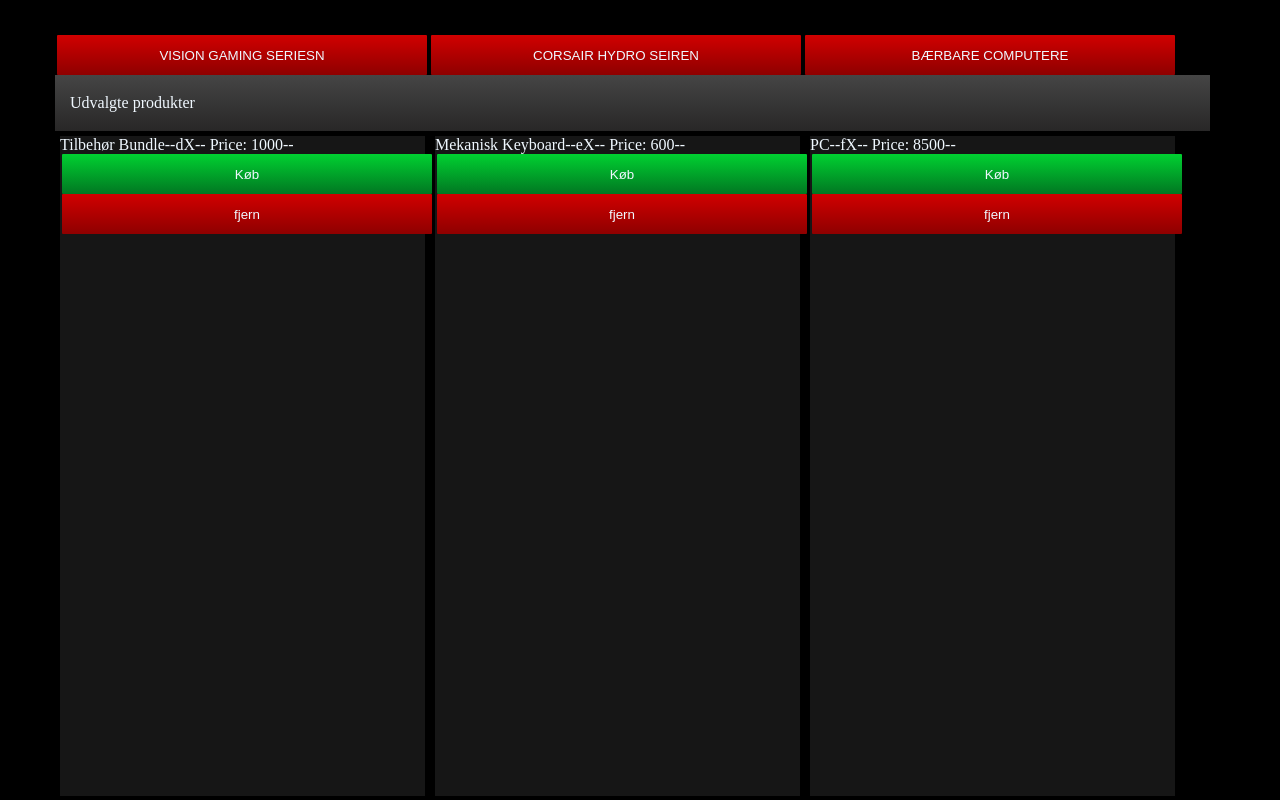
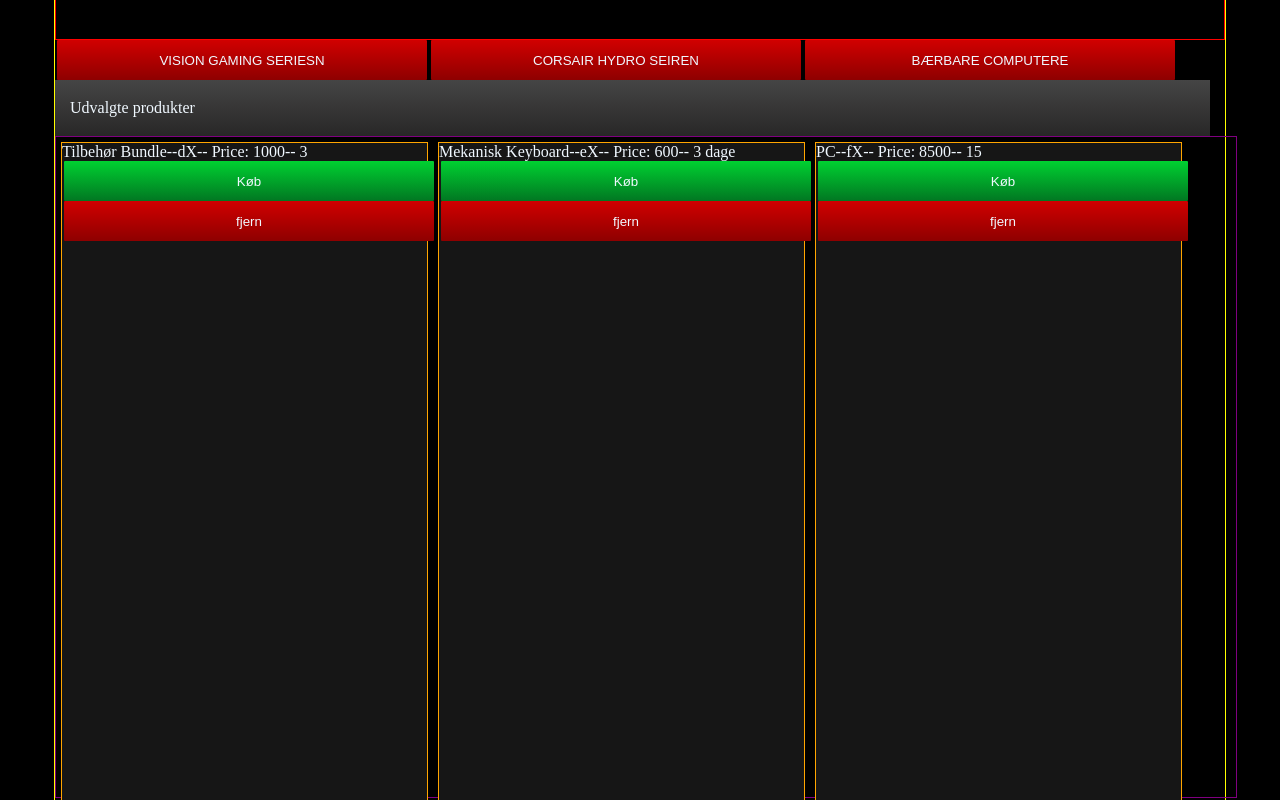
Before and after one commit to CodeDunkey/ReactTypescriptProject2023, a React (Create React App) app in the folder mm-vision/: page / in a window 1280 px wide. Shown: the part 880-1680 px from the top of the page. Built offline with nearby package versions, Linux system fonts and the light colour scheme.

Commit message:
04.01.2024 15:45

```diff
--- a/mm-vision/src/Data/ProductList.ts
+++ b/mm-vision/src/Data/ProductList.ts
@@ -7,6 +7,8 @@ export interface Product {
     description: string
     picture: string
     price: number
+    stock: number
+    deliveryTime: string
 }
 
 export const productList: Product[] = [
@@ -17,7 +19,9 @@ export const productList: Product[] = [
         model: "aX",
         description: "missing",
         picture: "abc",
-        price: 3000
+        price: 3000,
+        stock: 10,
+        deliveryTime: "7 dage"
     },
     {
         individualRandomNr: Math.random(),
@@ -26,7 +30,9 @@ export const productList: Product[] = [
         model: "bX",
         description: "a",
         picture: "abc",
-        price: 4000
+        price: 4000,
+        stock: 0,
+        deliveryTime: "14 dage"
     },
     {
         individualRandomNr: Math.random(),
@@ -35,7 +41,9 @@ export const productList: Product[] = [
         model: "cX",
         description: "a",
         picture: "abc",
-        price: 7000
+        price: 7000,
+        stock: 10,
+        deliveryTime: "3 dage"
     },
     {
         individualRandomNr: Math.random(),
@@ -44,7 +52,9 @@ export const productList: Product[] = [
         model: "dX",
         description: "a",
         picture: "abc",
-        price: 1000
+        price: 1000,
+        stock: 3,
+        deliveryTime: "4 dage"
     },
     {
         individualRandomNr: Math.random(),
@@ -53,7 +63,9 @@ export const productList: Product[] = [
         model: "eX",
         description: "a",
         picture: "abc",
-        price: 600
+        price: 600,
+        stock: 0,
+        deliveryTime: "3 dage"
     },
     {
         individualRandomNr: Math.random(),
@@ -62,7 +74,9 @@ export const productList: Product[] = [
         model: "fX",
         description: "a",
         picture: "abc",
-        price: 8500
+        price: 8500,
+        stock: 15,
+        deliveryTime: "6 dage"
     },
 ];
 
--- a/mm-vision/src/components/Main/Main.scss
+++ b/mm-vision/src/components/Main/Main.scss
@@ -1,6 +1,6 @@
 .main{
     background-color: black;
-    // border: 0.5px solid black;
+    border: 0.5px solid yellow;
     width: 1170px;
     height: 1567px;
 
@@ -16,7 +16,7 @@
         align-items: center;
         justify-content: space-between;
         background-image: linear-gradient(180deg, #1f1f1f, black);
-        // border: 0.5px solid darkgrey;
+        border: 0.5px solid blue;
         padding-left: 30px;
         padding-right: 30px;
         color: aliceblue;
@@ -27,7 +27,7 @@
     }
 
     .productViewTopWrapper{
-
+        border: 0.5px solid red;
         display: flex;
         .productViewTop{
             display: flex;
@@ -61,12 +61,16 @@
         background-image: linear-gradient(180deg, #454545, #282727);
     }
     .productViewbottomWrapper{
+        border: 0.5px solid purple;
         display: flex;
+        flex-wrap: wrap;
+
         height: 660px;
         width: 1180px;
         .productViewBottom{
+            border: 0.5px solid orange;
+            display: flex;
             flex-direction: column;
-            display: flex;
             // justify-content: center;
             // align-items: center;
             // background-image: url("./pc.png");
--- a/mm-vision/src/components/Main/Main.tsx
+++ b/mm-vision/src/components/Main/Main.tsx
@@ -18,7 +18,6 @@ export default function Main({cart, setCart, removeFromCart}: {cart:Product[], s
         <div className='main'>
             <MainPicture />
             <InfoBar />
-
             <ProductViewTop />
             <SeriesOption />
             <Banner />
--- a/mm-vision/src/components/Main/ProductViewBottom/ProductViewBottom.tsx
+++ b/mm-vision/src/components/Main/ProductViewBottom/ProductViewBottom.tsx
@@ -9,10 +9,21 @@ export default function ProductViewBottom({cart, setCart, removeFromCart}: {cart
     const listSlice = productList.slice(3, 6)
 
     const product = listSlice.map((item: Product) => {
+
+        let stockAmount: any = item.stock
+        if(!stockAmount || stockAmount < 0){
+            stockAmount = item.deliveryTime
+        }
+        // const inStock = () => {
+        //     if (!item.stock){
+        //         item.deliveryTime
+        //     }
+        //     else item.stock
+        // }
         return(
-            <div className='productViewBottom'>{item.type}--{item.model}-- Price: {item.price}--
-                <Button backgroundColor='green' text="Køb" on_click={()=> setCart([...cart, item])}/>
-                <Button backgroundColor='red' text="fjern" on_click={()=> removeFromCart(item.individualRandomNr)}/>
+            <div className='productViewBottom'>{item.type}--{item.model}-- Price: {item.price}-- {stockAmount}
+                <Button backgroundColor='green' text="Køb" on_click={() => { const updatedCart = [...cart, item]; item.stock--; setCart(updatedCart); }}/>
+                <Button backgroundColor='red' text="fjern" on_click={()=> { const updatedRemoveFromCart = item.stock++; removeFromCart(item.individualRandomNr);}}/>
             </div>
         )
 
```
